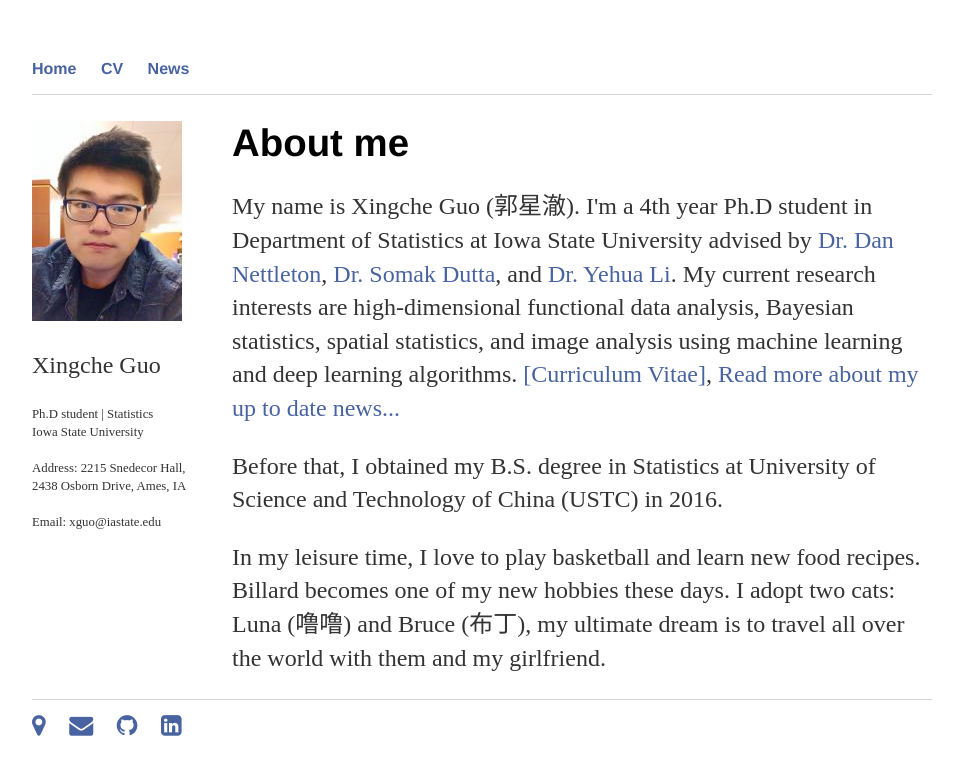
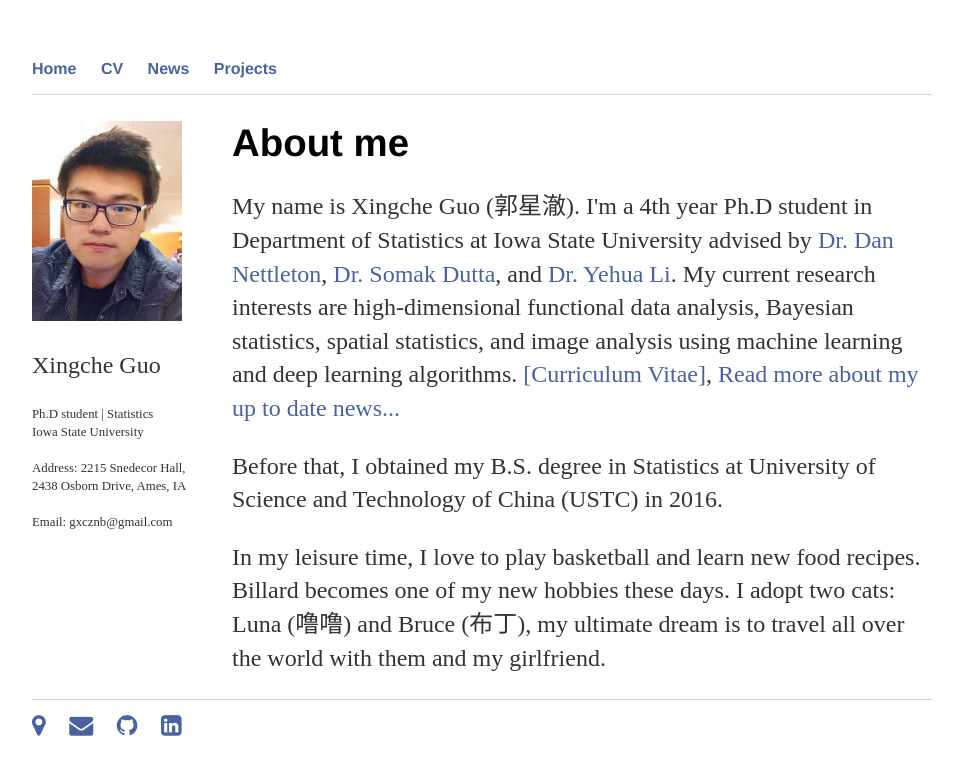
Before and after one commit to xingcheg/xingcheg.github.io, a Jekyll site: the page built from index.html, in a window 1280 px wide. Shown: the top 775 px of the page, without its empty margins (158-1121 px from the left). Built offline with Jekyll 4.4.1, drawn with Linux system fonts in a browser that asks for light colours.

Commit message:
Update default.html

```diff
--- a/_layouts/default.html
+++ b/_layouts/default.html
@@ -22,6 +22,7 @@
 	        		<li><a href="/">Home</a></li>
 				<li><a href="/cv">CV</a></li>
 		        	<li><a href="/news">News</a></li>
+				<li><a href="/projects">Projects</a></li>
 	    		</ul>
 			</nav>
 			<div class="container">
@@ -32,7 +33,7 @@
 					Iowa State University <br><br>
 					Address: 2215 Snedecor Hall, <br>
 					2438 Osborn Drive, Ames, IA <br><br>
-					Email: xguo@iastate.edu</p>
+					Email: gxcznb@gmail.com</p>
 
 
 				</div>
```
